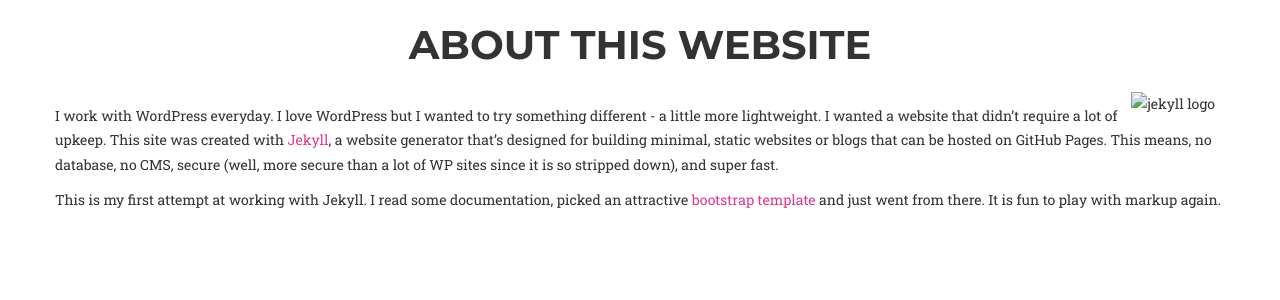
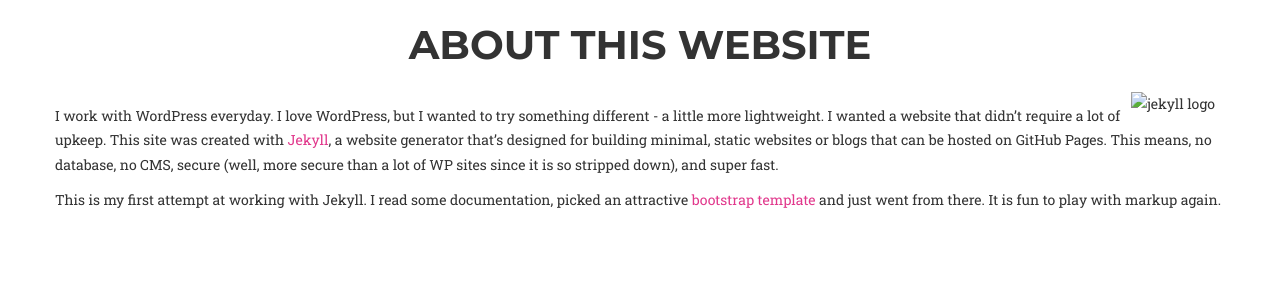
Before and after one commit to kimbrarian/jekyll, a Jekyll site: the page built from _posts/2014-07-16-project-3.markdown, in a window 1280 px wide and 900 px high, scrolled down 4352 px. Shown: the part 154-454 px from the top of the window. Built offline with Jekyll 4.4.1, drawn with Linux system fonts in a browser that asks for light colours; some web fonts are replaced.

```diff
--- a/_includes/website.html
+++ b/_includes/website.html
@@ -6,7 +6,7 @@
 
                 <p><img src="img/Jekyll_(software)_Logo.png" align="right" style="padding:10px;" alt="jekyll logo" /></p>
                 <br />
-                <p>I work with WordPress everyday. I love WordPress but I wanted to try something different - a little more lightweight.
+                <p>I work with WordPress everyday. I love WordPress, but I wanted to try something different - a little more lightweight.
                     I wanted a website that didn’t require a lot of upkeep. This site was created with <a href="https://jekyllrb.com/">Jekyll</a>, a
                     website generator that’s designed for building minimal, static websites or blogs  that can be hosted on GitHub Pages.
                     This means, no database, no CMS, secure (well, more secure than a lot of WP sites since it is so stripped down), and
```
